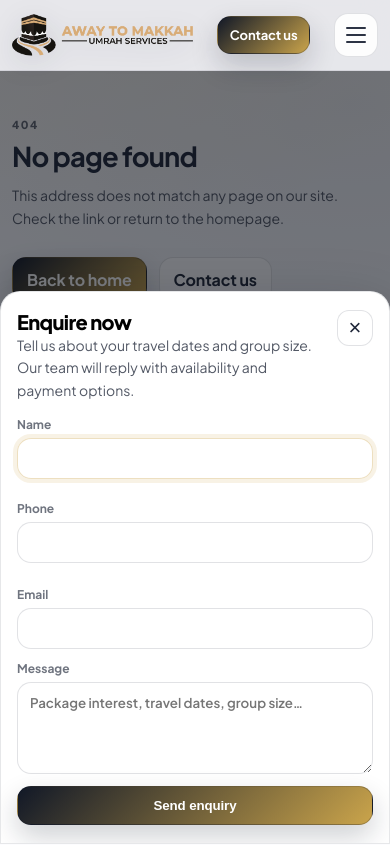
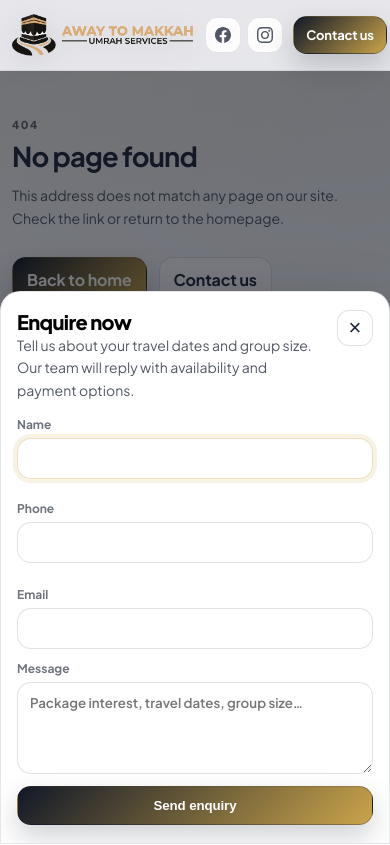
Before and after one commit to jatin2306/haj, a React (Create React App) app: page /404 in a window 390 px wide. Shown: the top 845 px of the page. Built offline with nearby package versions, Linux system fonts and the light colour scheme.

Commit message:
Update sitemap.xml with new last modified dates for improved SEO; add social links component to header with responsive styles for better user engagement.

```diff
--- a/src/App.css
+++ b/src/App.css
@@ -169,6 +169,43 @@ img {
   justify-content: flex-end;
   flex-shrink: 0;
 }
+.navSocialLinks {
+  display: flex;
+  align-items: center;
+  gap: 6px;
+}
+.navSocialLink {
+  display: inline-flex;
+  align-items: center;
+  justify-content: center;
+  width: 36px;
+  height: 36px;
+  border-radius: 12px;
+  color: var(--muted);
+  text-decoration: none;
+  border: 1px solid rgba(15, 23, 42, 0.1);
+  background: rgba(255, 255, 255, 0.85);
+  transition: color 0.2s ease, background 0.2s ease, border-color 0.2s ease;
+}
+.navSocialLink:hover {
+  color: var(--text);
+  background: rgba(15, 23, 42, 0.04);
+  border-color: rgba(15, 23, 42, 0.16);
+}
+.navSocialLink .socialLinkIcon {
+  width: 16px;
+  height: 16px;
+}
+.navMobileSocialLinks {
+  display: flex;
+  justify-content: center;
+  gap: 10px;
+  margin-bottom: 4px;
+}
+.navMobileSocialLink {
+  width: 42px;
+  height: 42px;
+}
 
 .navMenuToggle {
   display: none;
--- a/src/components/layout/Header.jsx
+++ b/src/components/layout/Header.jsx
@@ -1,6 +1,7 @@
 import { useCallback, useEffect, useState } from 'react';
 import { Link, useLocation } from 'react-router-dom';
 import logo from '../../assets/logo.png';
+import SocialLinks from '../ui/SocialLinks';
 
 const NAV_LINKS = [
   { to: '/hajj-package-2027', label: 'Hajj Package 2027' },
@@ -66,6 +67,11 @@ function Header() {
           </nav>
 
           <div className="navCtas">
+            <SocialLinks
+              className="navSocialLinks"
+              linkClassName="navSocialLink"
+              showLabels={false}
+            />
             <Link className="btn btnGhost" to="/hotels">
               View hotels
             </Link>
@@ -134,6 +140,11 @@ function Header() {
             ))}
           </div>
           <div className="navMobileCtas">
+            <SocialLinks
+              className="navMobileSocialLinks"
+              linkClassName="navSocialLink navMobileSocialLink"
+              showLabels={false}
+            />
             <Link className="btn btnGhost btnFull" to="/hotels" onClick={closeMenu}>
               View hotels
             </Link>
--- a/src/components/ui/SocialLinks.jsx
+++ b/src/components/ui/SocialLinks.jsx
@@ -27,7 +27,7 @@ const SOCIAL_ICONS = {
   instagram: InstagramIcon,
 };
 
-export default function SocialLinks({ className, linkClassName }) {
+export default function SocialLinks({ className, linkClassName, showLabels = true }) {
   return (
     <div className={className}>
       {SOCIAL_LINKS.map(({ id, label, href }) => {
@@ -39,9 +39,10 @@ export default function SocialLinks({ className, linkClassName }) {
             href={href}
             target="_blank"
             rel="noopener noreferrer"
+            aria-label={showLabels ? undefined : label}
           >
             {Icon ? <Icon className="socialLinkIcon" /> : null}
-            <span>{label}</span>
+            {showLabels ? <span>{label}</span> : null}
           </a>
         );
       })}
```
Also changed, not shown: 1 other file (tests, documents, lock files or other folders).
